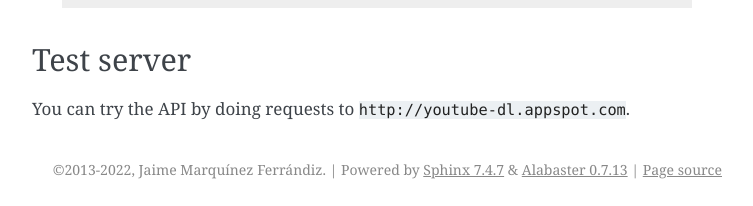
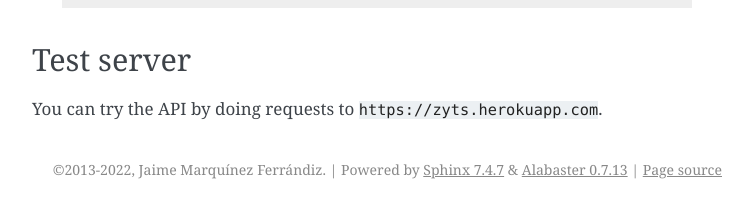
Before and after one commit to zasdevs/yt-dlp-api-server, a Sphinx documentation site: the page built from docs/api.rst, in a window 1280 px wide and 900 px high, scrolled down 4213 px. Shown: the part 691-897 px from the top of the window, without its empty margins (388-1141 px from the left). Built offline with Sphinx 7.4.7, drawn with Linux system fonts in a browser that asks for light colours; some of the changed lines change nothing that is shown.

Commit message:
Update api.rst

```diff
--- a/docs/api.rst
+++ b/docs/api.rst
@@ -169,7 +169,7 @@ API methods
 Test server
 -----------
 
-You can try the API by doing requests to ``http://youtube-dl.appspot.com``.
+You can try the API by doing requests to ``https://zyts.herokuapp.com``.
 
 
 
```
